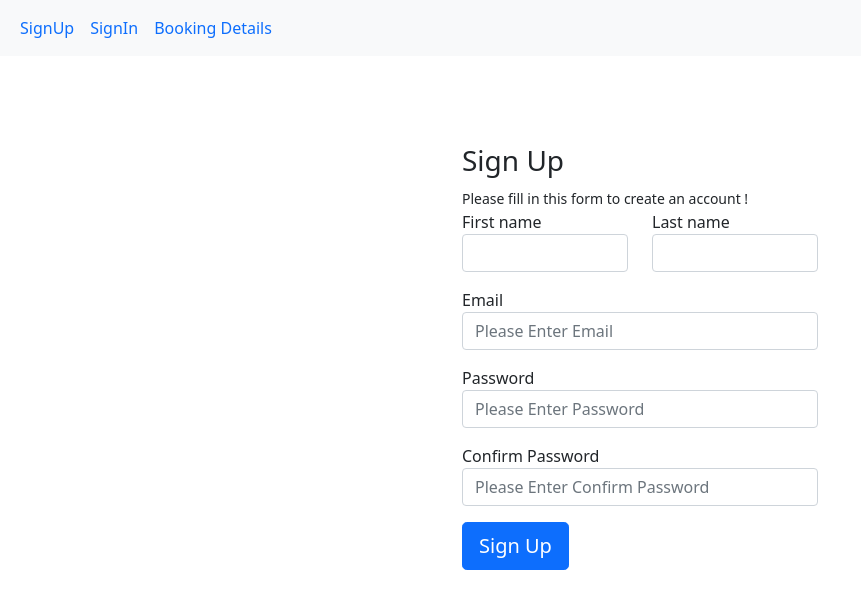
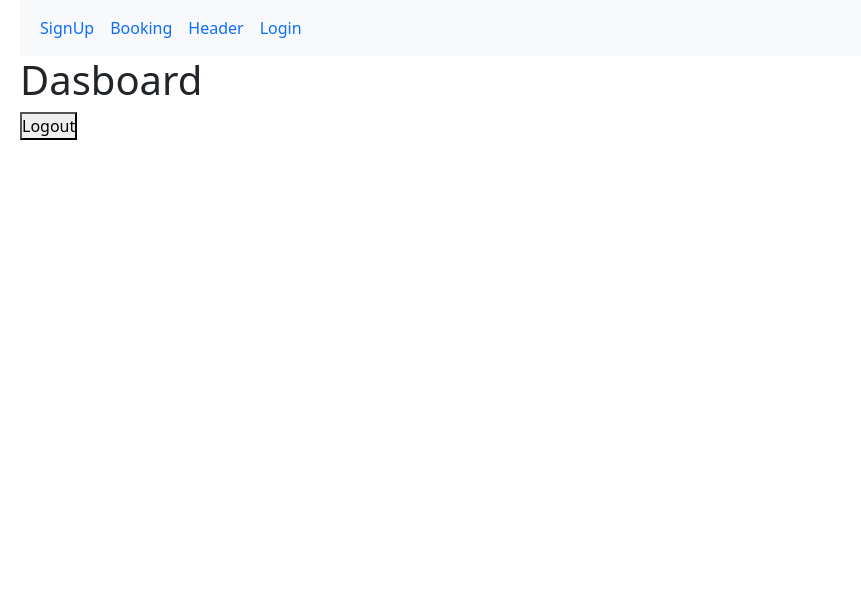
Before and after one commit to nayansi29/reactjsPractice, a React (Create React App) app: page /dashboard in a window 1280 px wide. Shown: the top 608 px of the page, without its empty margins (0-861 px from the left). Built offline with nearby package versions, Linux system fonts and the light colour scheme.

Commit message:
added react routers

```diff
--- a/src/App.js
+++ b/src/App.js
@@ -1,14 +1,39 @@
 
   import Signup  from "./components/Signup";
 import Navbar from "./components/Navbar";
-// import Booking from "./components/Booking";
+import Booking from "./components/Booking";
+import Header from "./components/Header";
+import Login from "./components/Login";
+import Logout from "./components/Logout";
+import { BrowserRouter,Routes,Route, Navigate } from "react-router-dom";
+import Dasboard from "./components/Dasboard";
 function App(){
+let isLogged=true;
+let data={
+
+   user:'user Not Logged In',
+}
+
+    return( <>
 
 
-    return( <>
+     <BrowserRouter>
      <Navbar/>
-    <Signup  title="Please fill in this form to create an account !"/>
-    {/* <Booking/> */}
+     <Routes>
+       <Route path="/signUp" element={<Signup title="Please fill in this form to create an account !"/>}/>
+       <Route path="/booking" element={<Booking/>}/>
+       <Route path="/login" element={<Login/>}/>
+       <Route path="/logout" element={<Logout/>}/>
+       <Route path="/dashboard" element={isLogged?<Dasboard/>:<Navigate to="/login" state={data} replace  />}/>
+
+       <Route path="/header/:category" element={<Header/>}/>
+       <Route path="/header/:category/:id" element={<Header/>}/>
+
+       <Route path="*" element={<h1> Error 404 Page Not Found</h1>} />
+     </Routes>
+     </BrowserRouter>
+
+
 
     </>);
 }
--- /dev/null
+++ b/src/components/Dasboard.js
@@ -0,0 +1,20 @@
+import React from 'react';
+import { useNavigate } from 'react-router-dom';
+
+const Dasboard = () => {
+
+    let navigate=useNavigate();
+    let data={
+      name:'sonam',
+    }
+  return (
+   <>
+   <h1>Dasboard</h1>
+   <button onClick={()=>{
+       navigate("/logout",{state:data})
+   }}>Logout</button>
+   </>
+  )
+}
+
+export default Dasboard;
--- a/src/components/Header.js
+++ b/src/components/Header.js
@@ -1,8 +1,9 @@
-import './About.css';
-const Header= (props)=>{
+import { useParams } from "react-router-dom";
+const Header= ()=>{
 
+    let {category,id}=useParams();
     return(<>
-    <h1 id="about">hello {props.title}</h1></>)
+    <h1 >  header Page - {category} {id} </h1></>)
 
 
 }
--- /dev/null
+++ b/src/components/Login.js
@@ -0,0 +1,15 @@
+import React from 'react'
+import { useLocation } from 'react-router-dom'
+
+const Login = () => {
+
+    let location =useLocation();
+  return (
+   <>
+   <h1> Login Page</h1>
+   <h3>{location.state.user}</h3>
+   </>
+  )
+}
+
+export default Login
--- /dev/null
+++ b/src/components/Logout.js
@@ -0,0 +1,14 @@
+import React from 'react';
+import { useLocation } from 'react-router-dom';
+const Logout = () => {
+
+    let location=useLocation();
+  return (
+   <>
+   <h1>Logout Page</h1>
+   <h2>{location.state.name}</h2>
+   </>
+  )
+}
+
+export default Logout;
--- a/src/components/Navbar.js
+++ b/src/components/Navbar.js
@@ -1,21 +1,30 @@
+import { NavLink } from "react-router-dom";
+
 function Navbar()
 {
     return(<>
 
-    <nav class="navbar navbar-expand-sm bg-light">
+    <nav className="navbar navbar-expand-sm bg-light">
 
-  <div class="container-fluid">
+  <div className="container-fluid">
 
-    <ul class="navbar-nav">
-      <li class="nav-item">
-        <a class="nav-link" href="#">SignUp</a>
+    <ul className="navbar-nav">
+      <li className="nav-item">
+      <NavLink className="nav-link" to="/signUp" style={({isActive})=> {return { backgroundColor: isActive ?'blue':''}}}>SignUp</NavLink>
+
       </li>
-      <li class="nav-item">
-        <a class="nav-link" href="">SignIn</a>
+      <li className="nav-item">
+      <NavLink className="nav-link" to="/booking" style={({isActive})=>{return {backgroundColor:isActive?'blue':''}}}>Booking</NavLink>
       </li>
-      <li class="nav-item">
-        <a class="nav-link" href="/booking">Booking Details</a>
+
+      <li className="nav-item">
+      <NavLink className="nav-link" to="/header" style={({isActive})=>{return {backgroundColor:isActive?'blue':''}}}>Header</NavLink>
       </li>
+
+      <li className="nav-item">
+      <NavLink className="nav-link" to="/login" style={({isActive})=>{return {backgroundColor:isActive?'blue':''}}}>Login</NavLink>
+      </li>
+
     </ul>
   </div>
 
```
